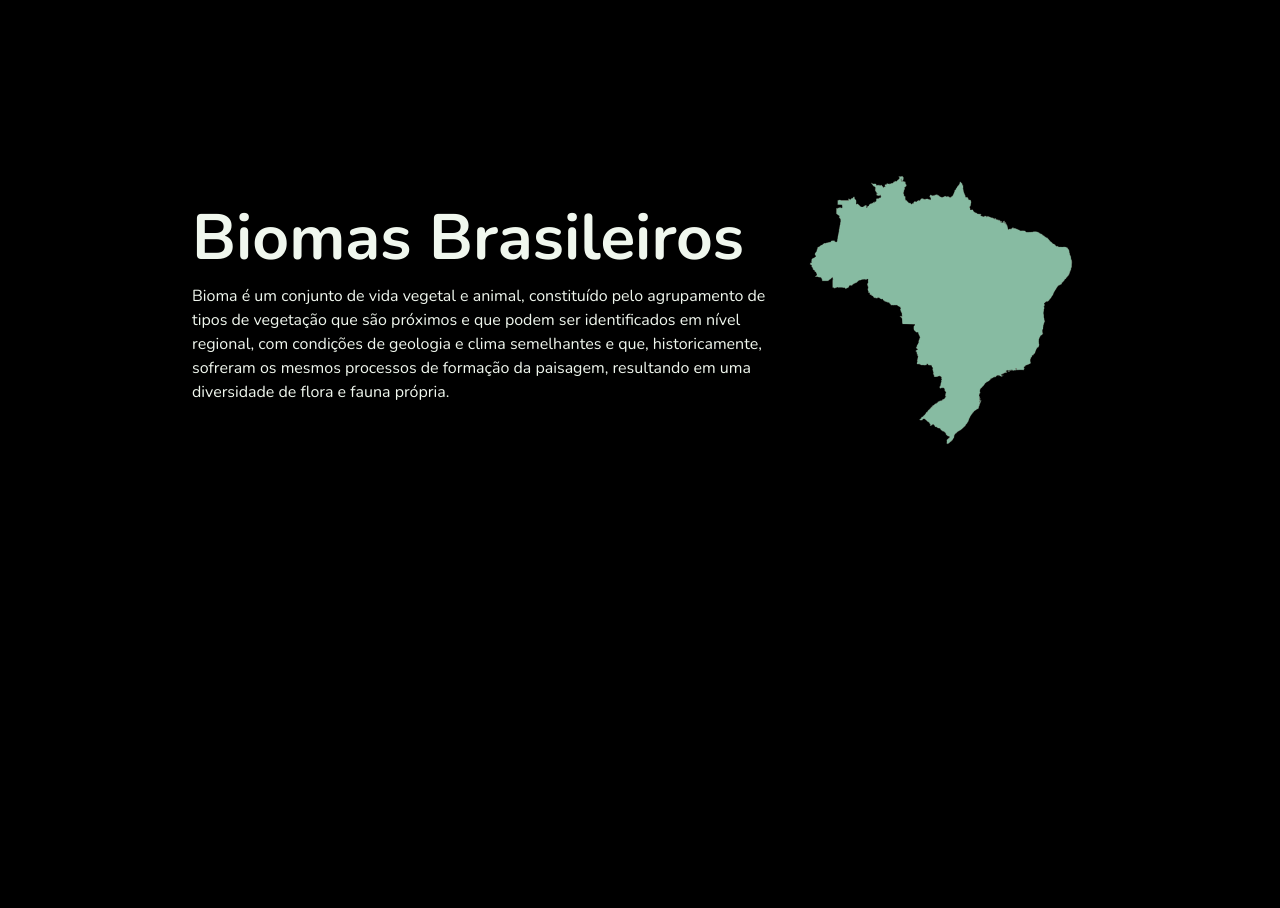
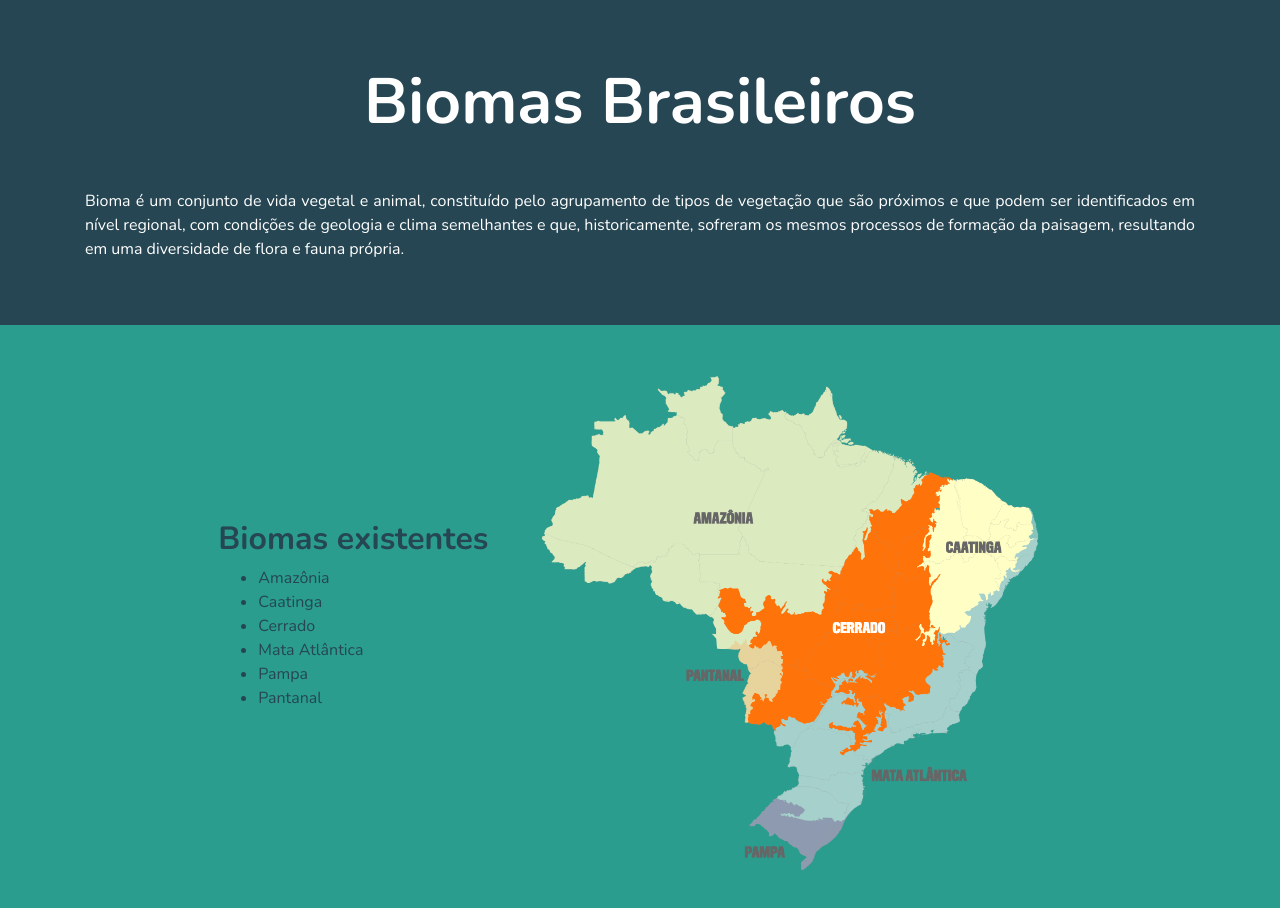
Before and after one commit to maricegalla/Biomas, a Vue app: page / in a window 1280 px wide. Shown: the top 908 px of the page. Before the commit the page ends 800 px from the top, so only its background shows below. Built offline with nearby package versions, Linux system fonts and the light colour scheme.

Commit message:
feat: list and map styled

```diff
--- a/src/App.vue
+++ b/src/App.vue
@@ -1,16 +1,19 @@
 <template>
   <div id="app">
     <page-hero/>
+    <page-list/>
   </div>
 </template>
 
 <script>
-import PageHero from './components/PageHero.vue'
+import PageHero from './components/PageHero.vue';
+import PageList from './components/PageList.vue';
 
 export default {
   name: 'App',
   components: {
     PageHero,
+    PageList,
   }
 }
 </script>
--- a/src/components/PageHero.vue
+++ b/src/components/PageHero.vue
@@ -1,10 +1,13 @@
 <template>
-  <div class="d-flex align-items-center justify-content-md-center mx-8 my-6">
-    <div>
-      <h1 class="font-weight-bold">Biomas Brasileiros</h1>
-      <p>Bioma é um conjunto de vida vegetal e animal, constituído pelo agrupamento de tipos de vegetação que são próximos e que podem ser identificados em nível regional, com condições de geologia e clima semelhantes e que, historicamente, sofreram os mesmos processos de formação da paisagem, resultando em uma diversidade de flora e fauna própria.</p>
+  <div class="bg-primary py-5">
+    <div class="container">
+      <div class="row justify-content-center align-items-center">
+        <div class="col">
+          <h1 class="font-weight-bold text-center mb-5 mt-3">Biomas Brasileiros</h1>
+          <p class="text-justify">Bioma é um conjunto de vida vegetal e animal, constituído pelo agrupamento de tipos de vegetação que são próximos e que podem ser identificados em nível regional, com condições de geologia e clima semelhantes e que, historicamente, sofreram os mesmos processos de formação da paisagem, resultando em uma diversidade de flora e fauna própria.</p>
+        </div>
+      </div>
     </div>
-    <img alt="Map" src="../assets/map.png" height="300">
   </div>
 </template>
 
--- /dev/null
+++ b/src/components/PageList.vue
@@ -0,0 +1,26 @@
+<template>
+  <div class="container my-5">
+    <div class="row justify-content-center align-items-center">
+      <div class="col-auto">
+        <h2 class="font-weight-bold text-primary">Biomas existentes</h2>
+        <ul class=" text-primary">
+          <li>Amazônia</li>
+          <li>Caatinga</li>
+          <li>Cerrado</li>
+          <li>Mata Atlântica</li>
+          <li>Pampa</li>
+          <li>Pantanal</li>
+        </ul>
+      </div>
+      <div class="col-auto">
+        <img alt="Biomas" src="../assets/biomas.png" height="500">
+      </div>
+    </div>
+  </div>
+</template>
+
+<script>
+export default {
+  name: 'PageList',
+}
+</script>
--- a/src/custom.scss
+++ b/src/custom.scss
@@ -1,5 +1,7 @@
-$body-bg: #000;
-$body-color: #F0F7EE;
+$body-bg: #2a9d8f;
+$body-color: #ffffff;
+$primary: #264653;
+$secondary: #5d737e;
 $font-family-base: 'Nunito', sans-serif;
 $spacer: 1rem !default;
 $spacers: (
```
Also changed, not shown: src/assets/biomas.png (added).
